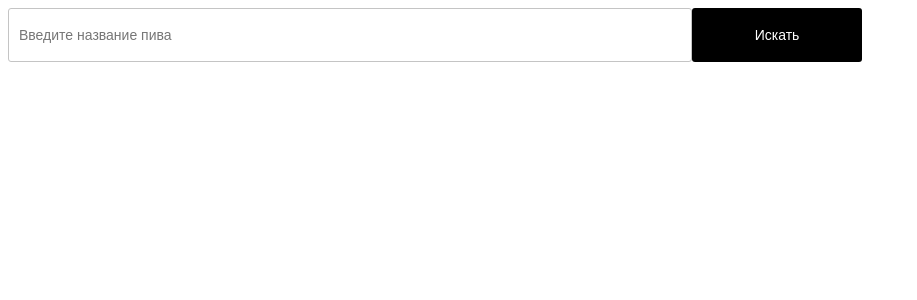
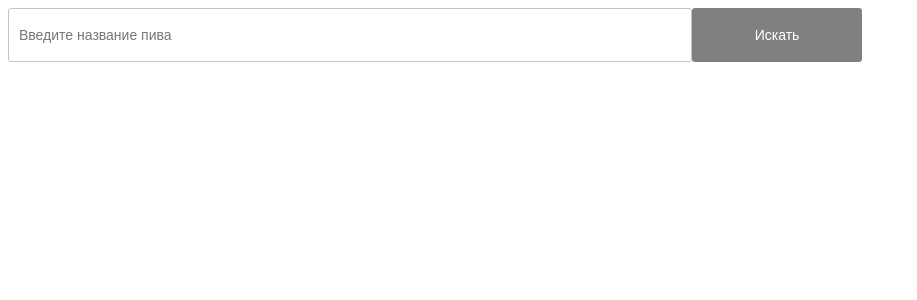
Before and after one commit to OlgaStrelk/searcher-react-next, a Next.js app: page / in a window 1280 px wide. Shown: the top 300 px of the page, without its empty margins (0-917 px from the left). Built offline with nearby package versions, Linux system fonts and the light colour scheme.

Commit message:
fix button styles

```diff
--- a/components/Button.js
+++ b/components/Button.js
@@ -5,10 +5,10 @@ import styles from "../styles/button.module.scss";
 export default function Button({ text, inputValue, isButtonActive }) {
   return (
     <button
-      className={styles.button}
-      // {classnames({button}, {
-      //   disabled: inputValue === "",
-      // })}
+      className={classnames(
+        styles.button,
+        inputValue === "" && styles.disabled
+      )}
       disabled={!isButtonActive}
     >
       {text}
--- a/components/Pagination.js
+++ b/components/Pagination.js
@@ -40,9 +40,10 @@ const Pagination = (props) => {
       })}
     >
       <li
-        className={classnames(styles.pagination_item, {
-          disabled: currentPage === 1,
-        })}
+        className={classnames(
+          styles.pagination_item,
+          currentPage === 1 && styles.disabled
+        )}
         onClick={onPrevious}
       >
         <div className={classnames(styles.arrow, styles.left)} />
```
